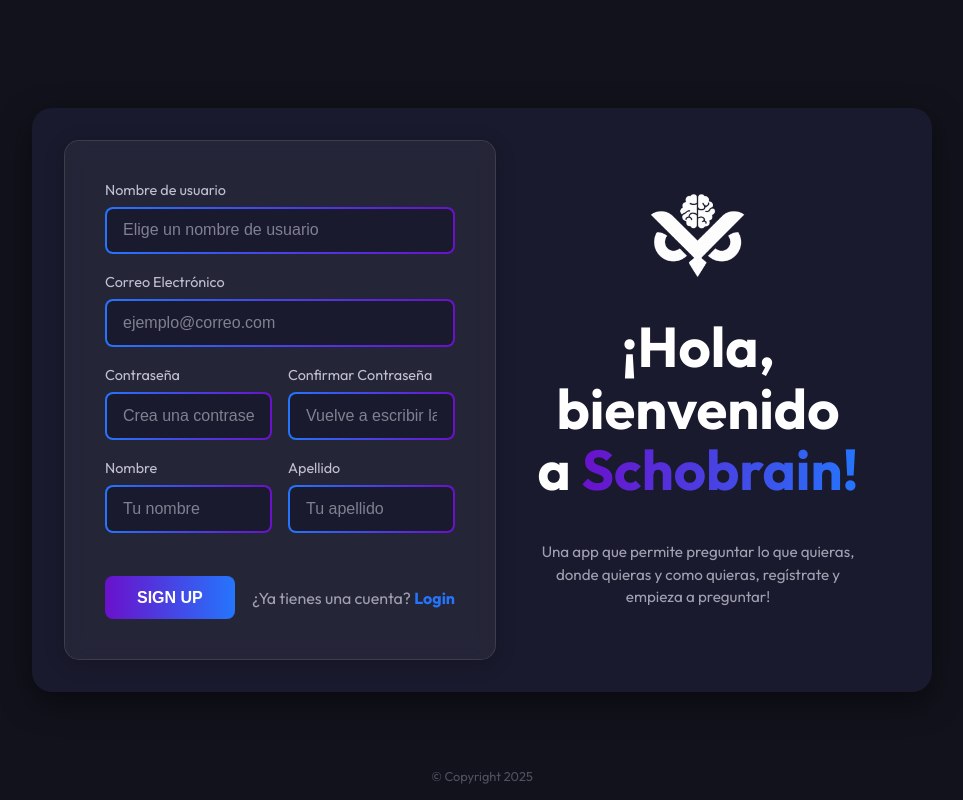
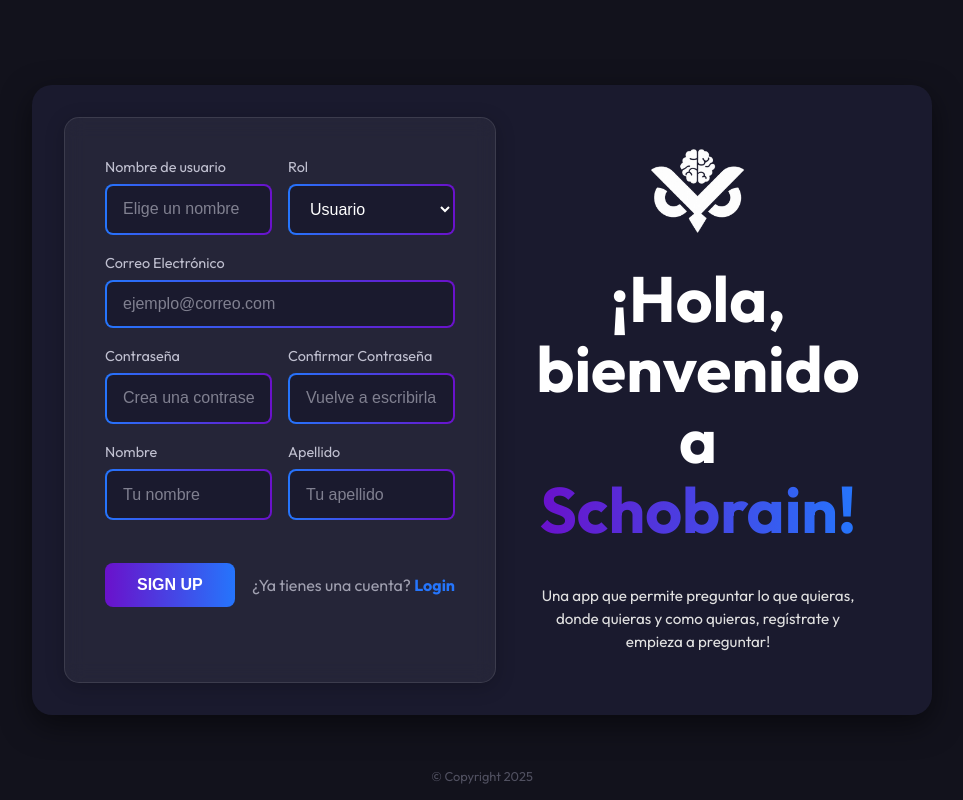
Before and after one commit to RamzLu/Schobrain, a website with bundled scripts: page public/register.html in a window 1280 px wide. Shown: the whole page, without its empty margins (158-1121 px from the left). Built offline with nearby package versions, Linux system fonts and the light colour scheme.

Commit message:
agregue la opcion de admin o user al register temporalmente

```diff
--- a/public/assets/style.css
+++ b/public/assets/style.css
@@ -1,4 +1,6 @@
-/* --- RESET Y ESTILOS GLOBALES --- */
+/* ==========================================================================
+   1. RESET Y ESTILOS GLOBALES
+   ========================================================================== */
 * {
   box-sizing: border-box;
   margin: 0;
@@ -17,7 +19,9 @@
   padding: 2rem;
 }
 
-/* --- CONTENEDOR PRINCIPAL --- */
+/* ==========================================================================
+   2. CONTENEDOR PRINCIPAL
+   ========================================================================== */
 .login-container {
   display: flex;
   width: 100%;
@@ -28,7 +32,9 @@
   padding: 2rem;
 }
 
-/* --- SECCIÓN DE INFORMACIÓN (IZQUIERDA EN LOGIN, DERECHA EN REGISTER) --- */
+/* ==========================================================================
+   3. SECCIÓN DE INFORMACIÓN (LOGO Y TEXTOS)
+   ========================================================================== */
 .login-info {
   flex-basis: 50%;
   padding: 0 2rem;
@@ -42,12 +48,7 @@
   font-weight: 700;
   margin-bottom: 1rem;
   color: #ffffff;
-}
-
-.login-info .welcome-message {
-  font-size: 1.1rem;
-  line-height: 1.6;
-  color: #a0a0b0;
+  line-height: 1.1;
 }
 
 .login-logo {
@@ -56,17 +57,49 @@
   margin-bottom: 1.5rem;
 }
 
-/* Estilos para cuando la sección de info está a la derecha (en register.html) */
-.register-info {
-  align-items: flex-end;
-  text-align: right;
+/* --- Estilos específicos para Login --- */
+.login-info.login-page {
+  align-items: center;
+  text-align: center;
 }
 
-.register-info .login-logo {
-  align-self: flex-end; /* Asegura que el logo se alinee a la derecha también */
+.login-info.login-page .login-logo {
+  margin-bottom: 2rem;
 }
 
-/* --- SECCIÓN DE FORMULARIO --- */
+.login-subheading {
+  font-size: 1.5rem;
+  line-height: 1.4;
+  color: #a0a0b0;
+  margin-top: 1rem;
+}
+
+/* --- Estilos específicos para Register --- */
+.login-info.register-info {
+  align-items: center !important;
+  text-align: center !important;
+}
+
+.login-info.register-info .login-logo {
+  align-self: center;
+}
+
+.register-info .welcome-message {
+  font-size: 0.95rem;
+  line-height: 1.5;
+  margin-top: 1.5rem;
+}
+
+.gradient-text {
+  background-image: linear-gradient(to right, #6a11cb 0%, #2575fc 100%);
+  -webkit-background-clip: text;
+  background-clip: text;
+  color: transparent;
+}
+
+/* ==========================================================================
+   4. SECCIÓN DE FORMULARIO
+   ========================================================================== */
 .login-form-wrapper {
   flex-basis: 50%;
   display: flex;
@@ -77,7 +110,7 @@
 
 .form-container {
   width: 27rem;
-  padding: 2.5rem; /* Padding generoso para evitar que los campos toquen el borde */
+  padding: 2.5rem;
   background: rgba(255, 255, 255, 0.05);
   border-radius: 15px;
   border: 1px solid rgba(255, 255, 255, 0.1);
@@ -97,7 +130,8 @@
   color: #c0c0d0;
 }
 
-.input-group input {
+.input-group input,
+.role-select {
   width: 100%;
   padding: 0.8rem 1rem;
   background: linear-gradient(#1a1a2e, #1a1a2e) padding-box,
@@ -113,24 +147,33 @@
   color: #808090;
 }
 
-.input-group input:focus {
+.input-group input:focus,
+.role-select:focus {
   outline: none;
   box-shadow: 0 0 15px rgba(37, 117, 252, 0.5);
   background: linear-gradient(#12121c, #12121c) padding-box,
     linear-gradient(to right, #2575fc, #6a11cb) border-box;
 }
 
-/* --- FILA HORIZONTAL PARA CAMPOS (NOMBRE/APELLIDO, ETC.) --- */
+/* --- Fila horizontal para campos --- */
 .form-row {
   display: flex;
   gap: 1rem;
+  align-items: flex-end; /* Alinea los campos por la base */
 }
 
 .form-row .input-group {
   flex: 1;
 }
 
-/* --- BOTÓN PRINCIPAL Y ENLACES --- */
+.form-row .input-group input,
+.form-row .input-group .role-select {
+  min-height: 51px; /* Altura consistente para alinear correctamente */
+}
+
+/* ==========================================================================
+   5. BOTONES Y ENLACES
+   ========================================================================== */
 .login-button {
   width: 100%;
   padding: 1rem;
@@ -149,7 +192,6 @@
   transform: translateY(-2px);
 }
 
-/* Contenedor para alinear botón y enlace en register.html */
 .form-actions {
   display: flex;
   justify-content: space-between;
@@ -163,14 +205,14 @@
   font-size: 1rem;
 }
 
-.form-actions .signup-link {
-  margin: 0;
-}
-
 .signup-link {
   margin-top: 1.5rem;
   text-align: center;
   color: #a0a0b0;
+}
+
+.form-actions .signup-link {
+  margin: 0;
 }
 
 .signup-link a {
@@ -184,7 +226,24 @@
   color: #6a11cb;
 }
 
-/* --- FOOTER Y RESPONSIVE --- */
+/* --- Mensajes de error --- */
+.error-text {
+  color: #ff5c5c;
+  font-size: 0.9rem;
+  text-align: center;
+  margin-top: 1rem;
+  min-height: 1.2rem; /* Reserva espacio para el error */
+  opacity: 0;
+  transition: opacity 0.3s ease;
+}
+
+.error-text.visible {
+  opacity: 1;
+}
+
+/* ==========================================================================
+   6. FOOTER Y DISEÑO RESPONSIVE
+   ========================================================================== */
 .copyright {
   position: absolute;
   bottom: 1rem;
@@ -196,72 +255,25 @@
   body {
     padding: 1rem;
     overflow: auto;
+    min-height: 100%;
+    align-items: flex-start;
   }
   .login-container {
     flex-direction: column;
     padding: 1rem;
+    margin-top: 2rem;
   }
-  .login-info,
-  .register-info {
+  .login-info {
     padding: 2rem 1rem;
     align-items: center;
     text-align: center;
   }
-  .register-info .login-logo {
+  .login-info.register-info {
+    align-items: center;
+    text-align: center;
+  }
+
+  .login-info.register-info .login-logo {
     align-self: center;
   }
 }
-
-/* --- NUEVOS ESTILOS PARA EL TEXTO GRADIENTE --- */
-.gradient-text {
-  background-image: linear-gradient(to right, #6a11cb 0%, #2575fc 100%);
-  -webkit-background-clip: text; /* Clip el fondo al texto para navegadores WebKit */
-  background-clip: text; /* Clip el fondo al texto para navegadores modernos */
-  color: transparent; /* Hace el color del texto transparente para que el fondo sea visible */
-  font-weight: 700; /* Opcional: Para que el texto degradado resalte más */
-}
-
-/* Ajustes para el título de registro, si es necesario, para que el texto "¡Hola, bienvenido a" no sea demasiado grande */
-.register-info h1 {
-  font-size: 3.5rem; /* Ajusta este tamaño si "Hola, bienvenido a" es demasiado grande */
-  line-height: 1.1; /* Ajusta el interlineado si es necesario */
-}
-
-.register-info .welcome-message {
-  font-size: 0.95rem; /* El texto descriptivo un poco más pequeño */
-  line-height: 1.5;
-  margin-top: 1.5rem; /* Más espacio entre el título y la descripción */
-}
-/* --- NUEVOS ESTILOS PARA EL SUBTÍTULO DEL LOGIN --- */
-.login-subheading {
-  font-size: 1.5rem; /* Tamaño de fuente para el subtítulo */
-  line-height: 1.4;
-  color: #a0a0b0;
-  margin-top: 1rem;
-}
-
-/* Aseguramos que el logo en el login esté centrado en su columna */
-.login-info .login-logo {
-  align-self: center; /* Centra el logo horizontalmente */
-  margin-bottom: 2rem; /* Más espacio debajo del logo */
-}
-
-/* Centramos todo el contenido de la columna de bienvenida */
-.login-info {
-  align-items: center;
-  text-align: center;
-}
-/* --- ESTILOS PARA MENSAJES DE ERROR --- */
-
-.error-text {
-  color: #ff5c5c; /* Color rojo para errores */
-  font-size: 0.9rem;
-  text-align: center;
-  margin-top: 1rem;
-  display: none; /* Oculto por defecto */
-  transition: opacity 0.3s ease;
-}
-
-.error-text.visible {
-  display: block; /* Lo hacemos visible cuando tenga esta clase */
-}
--- a/public/js/auth/register.js
+++ b/public/js/auth/register.js
@@ -22,6 +22,7 @@
     username: form.username.value,
     email: form.email.value,
     password: password,
+    role: form.role.value,
     profile: {
       firstName: form.firstName.value,
       lastName: form.lastName.value,
--- a/public/register.html
+++ b/public/register.html
@@ -17,16 +17,26 @@
       <div class="login-form-wrapper">
         <div class="form-container">
           <form id="registerForm" novalidate>
+            <div class="form-row">
               <div class="input-group">
                 <label for="username">Nombre de usuario</label>
                 <input
                   type="text"
                   id="username"
                   name="username"
-                placeholder="Elige un nombre de usuario"
+                  placeholder="Elige un nombre"
                   required
                 />
               </div>
+              <div class="input-group role-group">
+                <label for="role">Rol</label>
+                <select id="role" name="role" class="role-select">
+                  <option value="user" selected>Usuario</option>
+                  <option value="admin">Administrador</option>
+                </select>
+              </div>
+            </div>
+
             <div class="input-group">
               <label for="email">Correo Electrónico</label>
               <input
@@ -37,6 +47,7 @@
                 required
               />
             </div>
+
             <div class="form-row">
               <div class="input-group">
                 <label for="password">Contraseña</label>
@@ -44,7 +55,7 @@
                   type="password"
                   id="password"
                   name="password"
-                  placeholder="Crea una contraseña segura"
+                  placeholder="Crea una contraseña"
                   required
                 />
               </div>
@@ -54,11 +65,12 @@
                   type="password"
                   id="confirmPassword"
                   name="confirmPassword"
-                  placeholder="Vuelve a escribir la contraseña"
+                  placeholder="Vuelve a escribirla"
                   required
                 />
               </div>
             </div>
+
             <div class="form-row">
               <div class="input-group">
                 <label for="firstName">Nombre</label>
@@ -81,34 +93,36 @@
                 />
               </div>
             </div>
+
             <div class="form-actions">
               <button type="submit" class="login-button">SIGN UP</button>
               <p class="signup-link">
                 ¿Ya tienes una cuenta? <a href="/login.html">Login</a>
               </p>
             </div>
+
             <p id="error-message" class="error-text"></p>
           </form>
         </div>
       </div>
+
       <div class="login-info register-info">
         <img
           src="assets/img/logo schobrain blanco.png"
           alt="Logo Schobrain"
-          class="login-logo register-logo"
+          class="login-logo"
         />
-
-        <h1 class="register-title">
-          ¡Hola,<br />bienvenido<br />a
+        <h1>
+          ¡Hola, bienvenido a
           <span class="gradient-text">Schobrain!</span>
         </h1>
-
         <p class="welcome-message">
           Una app que permite preguntar lo que quieras, donde quieras y como
           quieras, regístrate y empieza a preguntar!
         </p>
       </div>
     </div>
+
     <footer class="copyright">© Copyright 2025</footer>
     <script type="module" src="/js/main.js"></script>
   </body>
```
Lines whose indentation alone changed are shown as unchanged.
